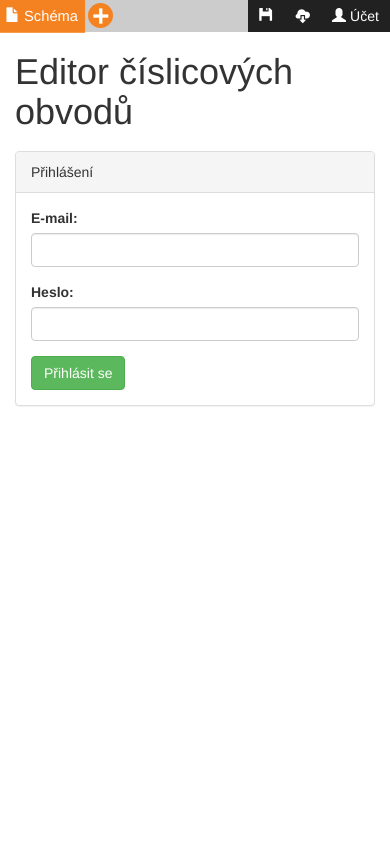
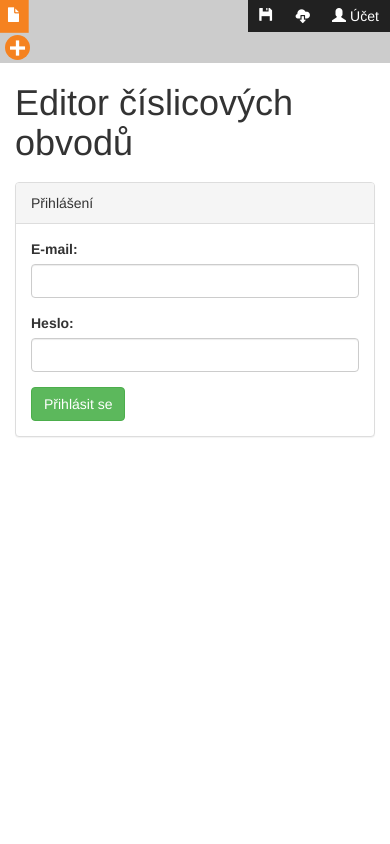
Before and after one commit to Tieson/eco, a PHP site: page /templates/login.php in a window 390 px wide. Run offline with PHP 8.4, Linux system fonts and the light colour scheme; the template is opened without the code that fills it, so the values that code supplies are empty; a stand-in replaces the project's code that opens the database connection; some libraries are stand-ins or nearby versions.

Commit message:
Fix: Vylepšení snackbaru a oprava jeho problikávání při více zobrazení najednou. Refactor: vylepšení zobrazení menu pro responsivitu.

```diff
--- a/assets/css/style.css
+++ b/assets/css/style.css
@@ -69,18 +69,31 @@ body {
 
 .main_bar {
   display: flex;
-  flex-direction: row;
+  flex-direction: column;
   align-content: center;
   background: #ccc;
   z-index: 99;
-  min-height: 32px; }
+  min-height: 32px;
+  justify-content: space-between;
+  flex-wrap: wrap; }
+  .main_bar .main_menu {
+    display: flex;
+    flex-direction: row;
+    align-content: center;
+    background: #F58220; }
+  @media screen and (min-width: 300px) {
+    .main_bar {
+      flex-direction: row; } }
+  @media screen and (max-width: 500px) {
+    .main_bar .title {
+      display: none; } }
   .main_bar__menu {
     background: #F58220;
     color: #fff;
     padding: 0 0.5em;
     line-height: 32px;
     text-align: center;
-    min-width: 60px;
+    min-width: 20px;
     vertical-align: middle; }
   .main_bar__btn {
     background: #212121;
@@ -185,6 +198,10 @@ body {
       font-weight: bold;
       font-size: 30px;
       cursor: pointer; }
+    @media screen and (max-width: 767px) {
+      .main_bar .schema_list {
+        order: 1;
+        min-width: 100%; } }
 
 .main_content {
   flex: 1;
@@ -476,7 +493,7 @@ dl {
   padding-right: 50px; }
 
 /* The snackbar - position it at the bottom and in the middle of the screen */
-#snackbar {
+.snackbar {
   visibility: hidden;
   /* Hidden by default. Visible on click */
   min-width: 250px;
@@ -503,13 +520,14 @@ dl {
   /* 30px from the bottom */ }
 
 /* Show the snackbar when clicking on a button (class added with JavaScript) */
-#snackbar.show {
+.snackbar.show {
   visibility: visible;
   /* Show the snackbar */
   /* Add animation: Take 0.5 seconds to fade in and out the snackbar.
   However, delay the fade out process for 2.5 seconds */
-  -webkit-animation: fadein 0.5s, fadeout 0.5s 2.5s;
-  animation: fadein 0.5s, fadeout 0.5s 2.5s; }
+  -webkit-animation: fadein 0.25s, fadeout 0.25s 2.5s;
+  animation: fadein 0.25s, fadeout 0.25s 2.5s;
+  animation-fill-mode: forwards; }
 
 /* Animations to fade the snackbar in and out */
 @-webkit-keyframes fadein {
@@ -518,7 +536,7 @@ dl {
     opacity: 0; }
   to {
     bottom: 30px;
-    opacity: 1; } }
+    opacity: .8; } }
 
 @keyframes fadein {
   from {
@@ -526,12 +544,12 @@ dl {
     opacity: 0; }
   to {
     bottom: 30px;
-    opacity: 1; } }
+    opacity: .8; } }
 
 @-webkit-keyframes fadeout {
   from {
     bottom: 30px;
-    opacity: 1; }
+    opacity: .9; }
   to {
     bottom: 0;
     opacity: 0; } }
@@ -539,7 +557,7 @@ dl {
 @keyframes fadeout {
   from {
     bottom: 30px;
-    opacity: 1; }
+    opacity: .9; }
   to {
     bottom: 0;
     opacity: 0; } }
@@ -561,6 +579,9 @@ dl {
   -moz-user-select: none;
   -ms-user-select: none;
   user-select: none; }
+
+.container {
+  max-width: 100%; }
 
 .center {
   display: flex; }
--- a/assets/sass/main.scss
+++ b/assets/sass/main.scss
@@ -21,6 +21,10 @@
   user-select: none;
 }
 
+
+.container {
+  max-width: 100%;
+}
 
 .center {
   display: flex;
--- a/templates/footer.php
+++ b/templates/footer.php
@@ -1,7 +1,7 @@
 
 <div id="modals"></div>
 
-<div id="snackbar">...</div>
+<div id="snackbar" class="snackbar">...</div>
 
 <div id="scripts">
     <script src="src/helpers/util.js?<?php echo(filemtime('./src/helpers/util.js')) ?>"></script>
--- a/templates/head.php
+++ b/templates/head.php
@@ -9,6 +9,7 @@
 	<meta name='keywords' content='Editor, Digital circuits, číslicové obvody, simulace, interaktivní'>
 	<!--<meta name='author' content='Tomáš Václavík'>-->
 	<meta name='robots' content='all'>
+    <meta name="theme-color" content="#F58220">
 
 	<link rel="stylesheet" href="https://cdnjs.cloudflare.com/ajax/libs/font-awesome/4.7.0/css/font-awesome.min.css">
 	<link rel="stylesheet" href="assets/js/libs/bootstrap/dist/css/bootstrap.min.css">
--- a/templates/header.php
+++ b/templates/header.php
@@ -1,8 +1,13 @@
 
 <div class="main_bar" id="main_bar">
+    <div class="main_menu">
         <div class="dropdown">
-		<a href="#" id="menuToggler" class="button button--primary main_bar__menu noselect dropdown-toggle" data-toggle="dropdown">
-			<i class=" glyphicon glyphicon-file"></i> Schéma
+            <a href="#"
+               id="menuToggler"
+               title="Schéma (Entita)"
+               class="button button--primary main_bar__menu noselect dropdown-toggle"
+               data-toggle="dropdown">
+                <i class=" glyphicon glyphicon-file"></i> <span class="title">Schéma</span>
             </a>
             <ul class="dropdown-menu">
                 <li><a href="<?php echo $basepath ?>/#schemas" id="menu-file-open_new_schema"><i class="glyphicon glyphicon-open-file"></i> Nové / Otevřít</a></li>
@@ -14,14 +19,26 @@
         </div>
 
         <?php if (!empty($user_role) && $user_role=="student"): ?>
-        <a href="<?php echo $basepath ?>/#homeworks" id="menu-task-show" class="button button--primary main_bar__menu noselect"><i class=" glyphicon glyphicon-tasks"></i> Úkoly</a>
-        <a href="<?php echo $basepath ?>/#students/groups" id="menu-task-show" class="button button--primary main_bar__menu noselect"><i class=" glyphicon glyphicon-record"></i> Skupiny</a>
+            <a href="<?php echo $basepath ?>/#homeworks" id="menu-task-show" class="button button--primary main_bar__menu noselect">
+                <i class=" glyphicon glyphicon-tasks"></i>
+                <span class="title">Úkoly</span>
+            </a>
+            <a href="<?php echo $basepath ?>/#students/groups" id="menu-task-show" class="button button--primary main_bar__menu noselect">
+                <i class="glyphicon glyphicon-record"></i>
+                <span class="title">Skupiny</span>
+            </a>
         <?php endif; ?>
         <?php if(!empty($user_role) && $user_role=="teacher"): ?>
-        <a href="<?php echo $basepath ?>/teacher#groups" class="button button--primary main_bar__menu noselect"><i class=" glyphicon glyphicon-record"></i> Skupiny</a>
-        <a href="<?php echo $basepath ?>/teacher#tasks" class="button button--primary main_bar__menu noselect"><i class=" glyphicon glyphicon-briefcase"></i> Zadání</a>
+            <a href="<?php echo $basepath ?>/teacher#groups" class="button button--primary main_bar__menu noselect">
+                <i class=" glyphicon glyphicon-record"></i>
+                <span class="title">Skupiny</span>
+            </a>
+            <a href="<?php echo $basepath ?>/teacher#tasks" class="button button--primary main_bar__menu noselect">
+                <i class=" glyphicon glyphicon-briefcase"></i>
+                <span class="title">Úlohy</span>
+            </a>
         <?php endif; ?>
-
+    </div>
 	<div class="schema_list">
 		<div class="schema_list__items" id="schema_list_container"></div>
 		<a class="schema_list__add" id="addSchema" href="<?php echo $basepath ?>/#schemas/new"> + </a>
@@ -47,12 +64,12 @@
 			</ul>
 		</div>
 
-		<div class="main_bar__usermenu__item item vhdlExportSchemaButton" id="vhdlExportSchema" title="Exportovat Schéma do VHDL (Ctrl + e)">
+		<div class="main_bar__usermenu__item item vhdlExportSchemaButton" title="Exportovat Schéma do VHDL (Ctrl + e)">
 			<div class="menuLabel noselect">
 				<i class="glyphicon glyphicon-cloud-download"></i>
 			</div>
 		</div>
-		<div class="main_bar__usermenu__item item saveSchemaButton" id="saveSchema" title="Uložit schéma (Ctrl + s)">
+		<div class="main_bar__usermenu__item item saveSchemaButton" title="Uložit schéma (Ctrl + s)">
 			<div class="menuLabel noselect">
 				<i class="glyphicon glyphicon-floppy-disk"></i>
 			</div>
--- a/templates/teacher.php
+++ b/templates/teacher.php
@@ -15,7 +15,7 @@
 	</div>
 </div>
 
-<div id="snackbar">...</div>
+<div id="snackbar" class="snackbar">...</div>
 
 <div id="modals"></div>
 
```
Also changed, not shown: assets/sass/_gui.scss (+9 -8 lines), assets/sass/editor/_editor.scss (+26 -2 lines), src/helpers/snackbar.js (+13 -7 lines), assets/css/style.min.css. Lines whose indentation alone changed are shown as unchanged.
